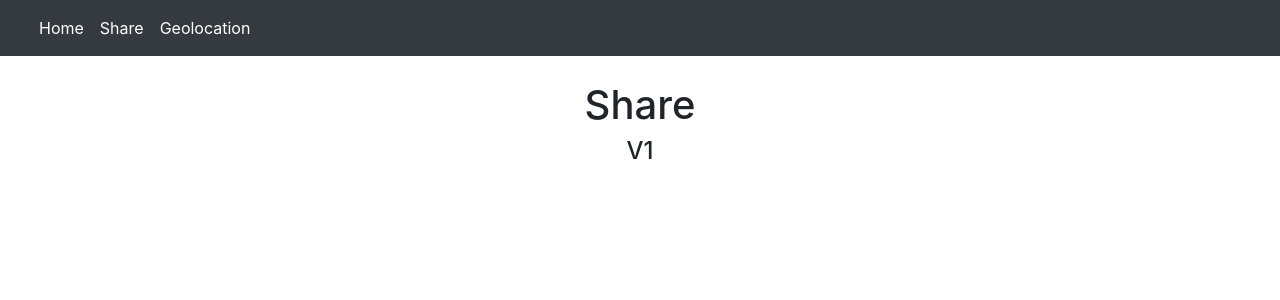
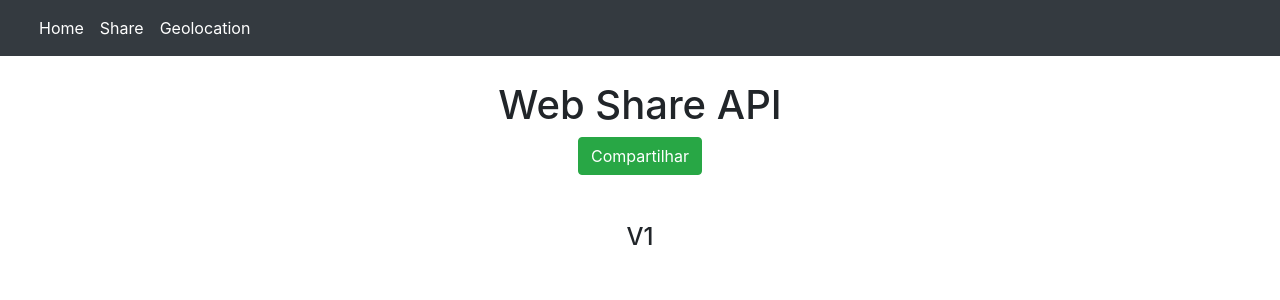
Before and after one commit to douglaszuqueto/vuejs-test-deploy, a Vue app: page /#/share in a window 1280 px wide. Shown: the top 300 px of the page. Built offline with nearby package versions, Linux system fonts and the light colour scheme.

Commit message:
[Validação de features] - WebShare API

```diff
--- a/src/App.vue
+++ b/src/App.vue
@@ -17,7 +17,10 @@
     </nav>
     <div class="container" style="margin-top: 25px">
       <router-view/>
-      <h4 class="text-center">V1</h4>
+      <footer>
+        <br><br>
+        <h4 class="text-center">V1</h4>
+      </footer>
     </div>
   </div>
 </template>
--- a/src/components/Share.vue
+++ b/src/components/Share.vue
@@ -1,15 +1,46 @@
 <template>
-  <div class="">
-    <h1 class="text-center">{{ msg }}</h1>
+  <div class="text-center">
+    <h1>{{ msg }}</h1>
+    <button type="button" class="btn btn-success" @click="share()">Compartilhar</button>
   </div>
 </template>
 
 <script>
+function debug (msg, log) {
+  if (log) {
+    return console.log(msg)
+  }
+  alert(msg)
+}
+
 export default {
-  name: 'Share',
+  name: 'WebShareAPI',
   data () {
     return {
-      msg: 'Share'
+      msg: 'Web Share API'
+    }
+  },
+  mounted () {
+  },
+  methods: {
+    share: () => {
+      debug('[Web Share API] - Compartilhar')
+      if (navigator.share) {
+        navigator.share({
+          title: 'Web Fundamentals',
+          text: 'Check out Web Fundamentals — it rocks!',
+          url: 'https://developers.google.com/web'
+        })
+          .then(() => {
+            debug('[Web Share API] - Compartilhado')
+          })
+          .catch((error) => {
+            debug('[Web Share API] - Compartilhado')
+            debug('[Web Share API] - Erro', error)
+          })
+      } else {
+        debug('[Web Share API] - Não sportado')
+      }
     }
   }
 }
```
